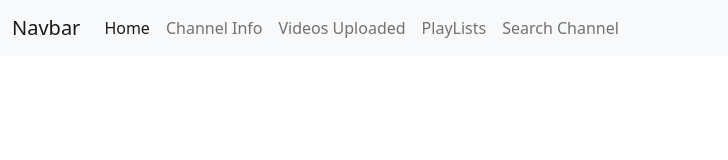
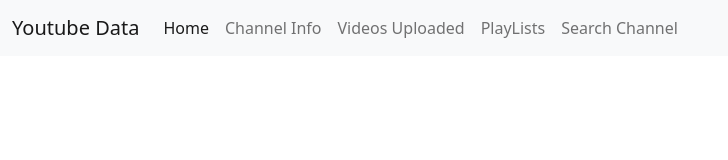
Before and after one commit to Rohithlaa/Hackathon, a plain HTML site: page index.html in a window 1280 px wide. Shown: the whole page, without its empty margins (0-728 px from the left). Drawn offline with nearby package versions, Linux system fonts and the light colour scheme.

Commit message:
Update index.html

```diff
--- a/index.html
+++ b/index.html
@@ -22,7 +22,7 @@
 <body>
     <nav class="navbar navbar-expand-lg navbar-light bg-light">
       <div class="container-fluid">
-        <a class="navbar-brand" href="#">Navbar</a>
+        <a class="navbar-brand" href="#">Youtube Data</a>
         <button class="navbar-toggler" type="button" data-bs-toggle="collapse" data-bs-target="#navbarSupportedContent" aria-controls="navbarSupportedContent" aria-expanded="false" aria-label="Toggle navigation">
           <span class="navbar-toggler-icon"></span>
         </button>
```
